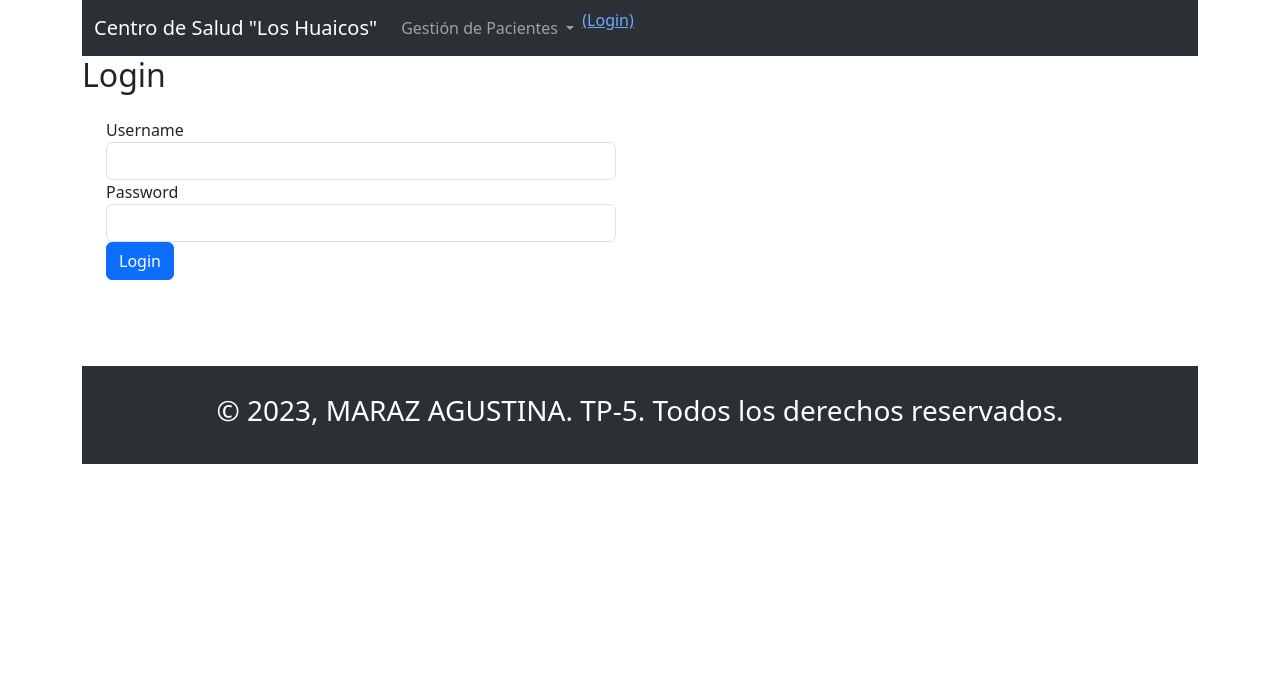
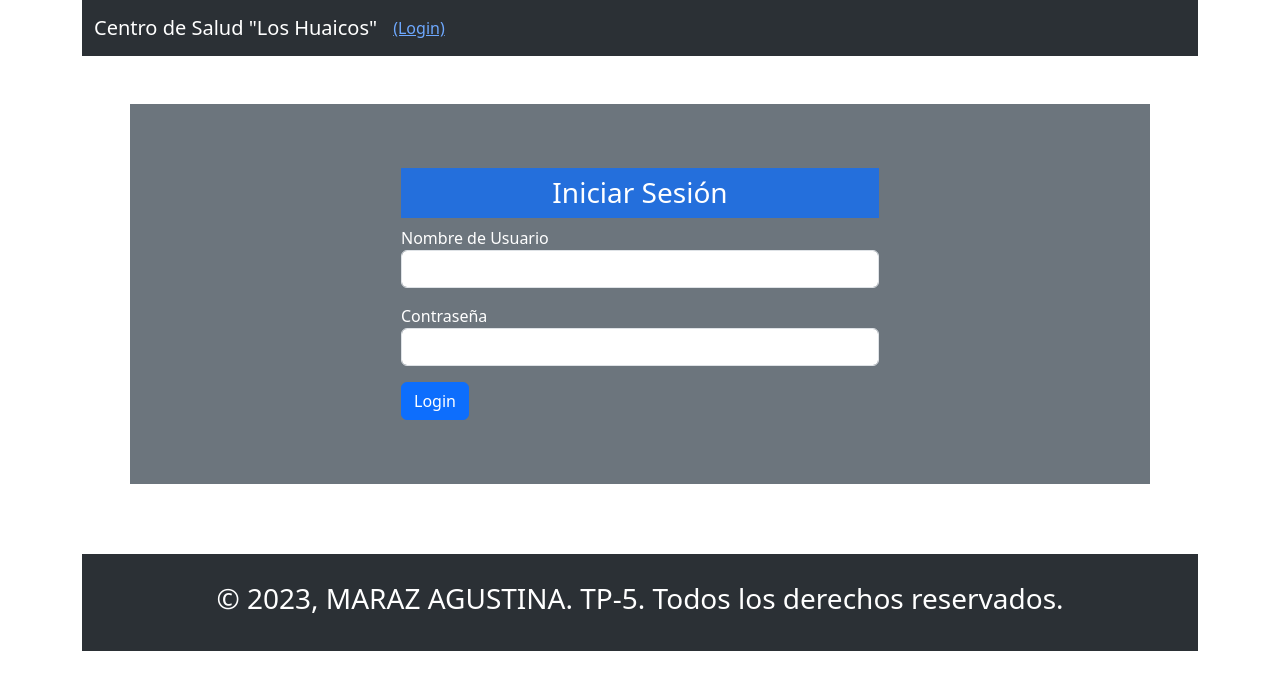
Before and after one commit to agustinamaraz/PYSW-GRUPO8-TPFINAL, an Angular app in the folder proyfrontendgrupo8/: page /login in a window 1280 px wide. Shown: the top 690 px of the page. Built offline with nearby package versions, Linux system fonts and the light colour scheme.

Commit message:
login-diseño

```diff
--- a/proyfrontendgrupo8/src/app/components/login/login.component.html
+++ b/proyfrontendgrupo8/src/app/components/login/login.component.html
@@ -1,17 +1,17 @@
-<div class="col-md-6 col-md-offset-3">
-    <h2>Login</h2>
-    <form name="form" class="p-3 m-2">
-        <div class="form-group">
-            <label for="username">Username</label>
+<div class="m-5 bg-secondary d-flex justify-content-center align-items-center">
+    <!--FORM-->
+    <form class="m-5 w-50 text-white p-3">
+        <h3 class="text-center bg-primary bg-opacity-75 p-2">Iniciar Sesión</h3>
+        <div class="mb-3">
+            <label for="username">Nombre de Usuario</label>
             <input type="text" class="form-control" name="username" [(ngModel)]="userform.username" />
         </div>
-        <div class="form-group">
-            <label for="password">Password</label>
+        <div class="mb-3">
+            <label for="password">Contraseña</label>
             <input type="password" class="form-control" name="password" [(ngModel)]="userform.password" />
         </div>
-        <div class="form-group">
-            <button class="btn btn-primary" (click)="login()">Login</button>
-        </div>
+        <button class="btn btn-primary" (click)="login()">Login</button>
         <div class="alert-danger">{{msglogin}}</div>
     </form>
+    <!--FORM-->
 </div>
--- a/proyfrontendgrupo8/src/app/components/menu/menu.component.html
+++ b/proyfrontendgrupo8/src/app/components/menu/menu.component.html
@@ -11,7 +11,7 @@
           <a class="nav-link" aria-current="page" href="#" routerLinkActive="active">Home</a>
         </li> -->
 
-        <li class="nav-item dropdown">
+        <li class="nav-item dropdown" *ngIf="loginService.userLoggedIn()">
           <a class="nav-link dropdown-toggle" href="#" role="button" data-bs-toggle="dropdown" aria-expanded="false">
             Gestión de Pacientes
           </a>
```
